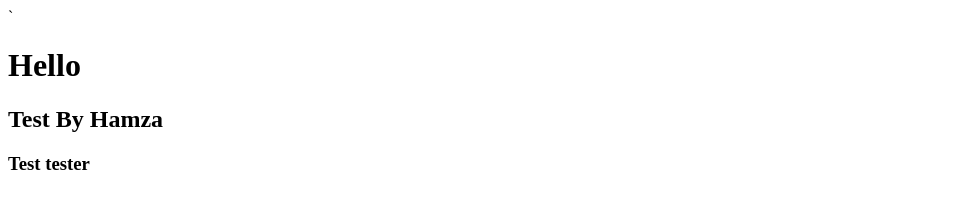
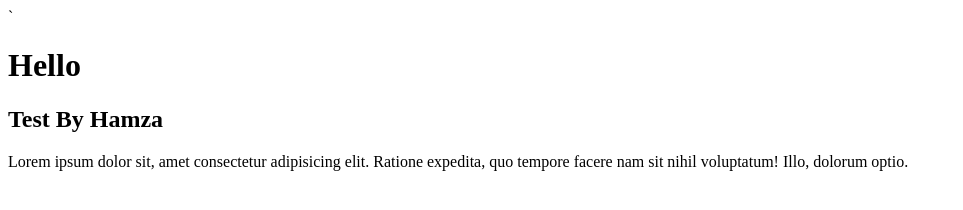
Before and after one commit to MianHamzaHussain/test-name, a plain HTML site: page index.html in a window 1280 px wide. Shown: the whole page, without its empty margins (0-963 px from the left). Drawn offline with Linux system fonts and the light colour scheme.

Commit message:
paragraph

```diff
--- a/index.html
+++ b/index.html
@@ -9,6 +9,10 @@
   <body>
     <h1>Hello</h1>
     <h2>Test By Hamza</h2>
-    <h3>Test tester</h3>
+    <p>
+      Lorem ipsum dolor sit, amet consectetur adipisicing elit. Ratione
+      expedita, quo tempore facere nam sit nihil voluptatum! Illo, dolorum
+      optio.
+    </p>
   </body>
 </html>
```
